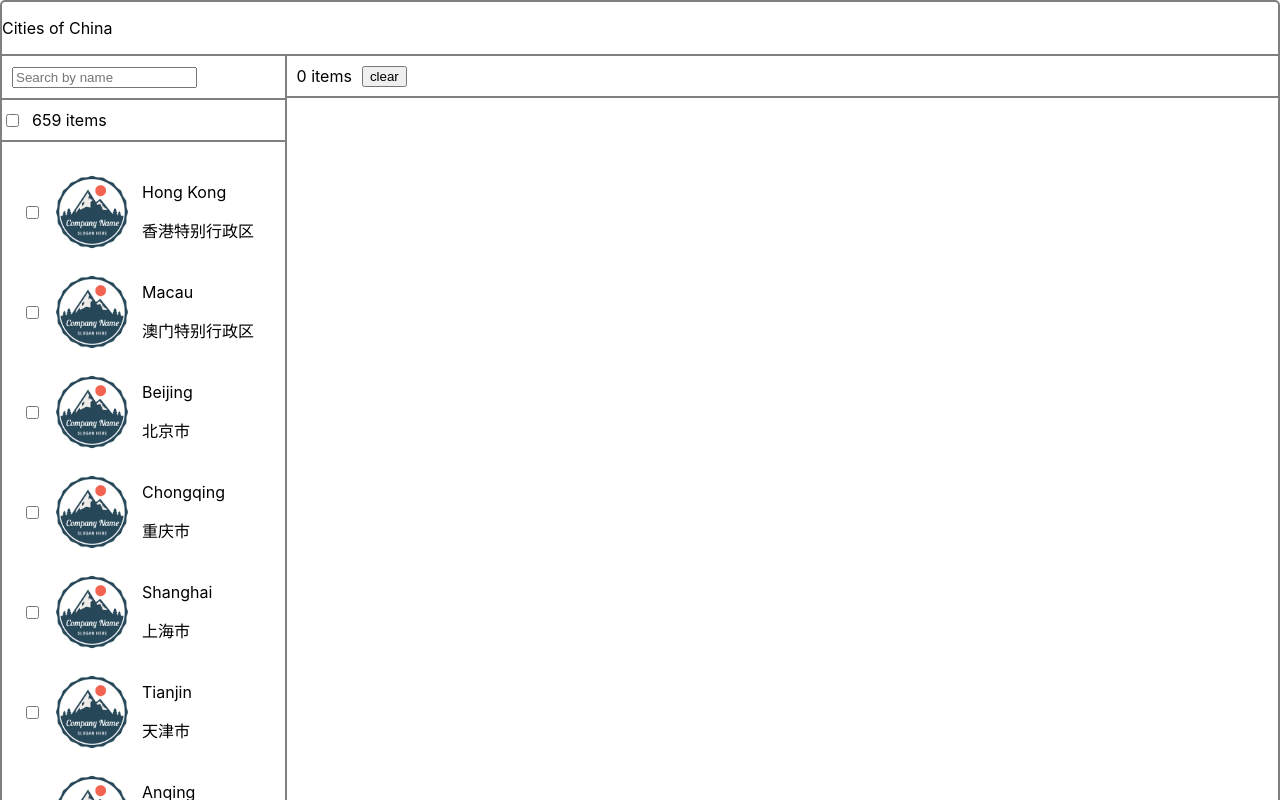
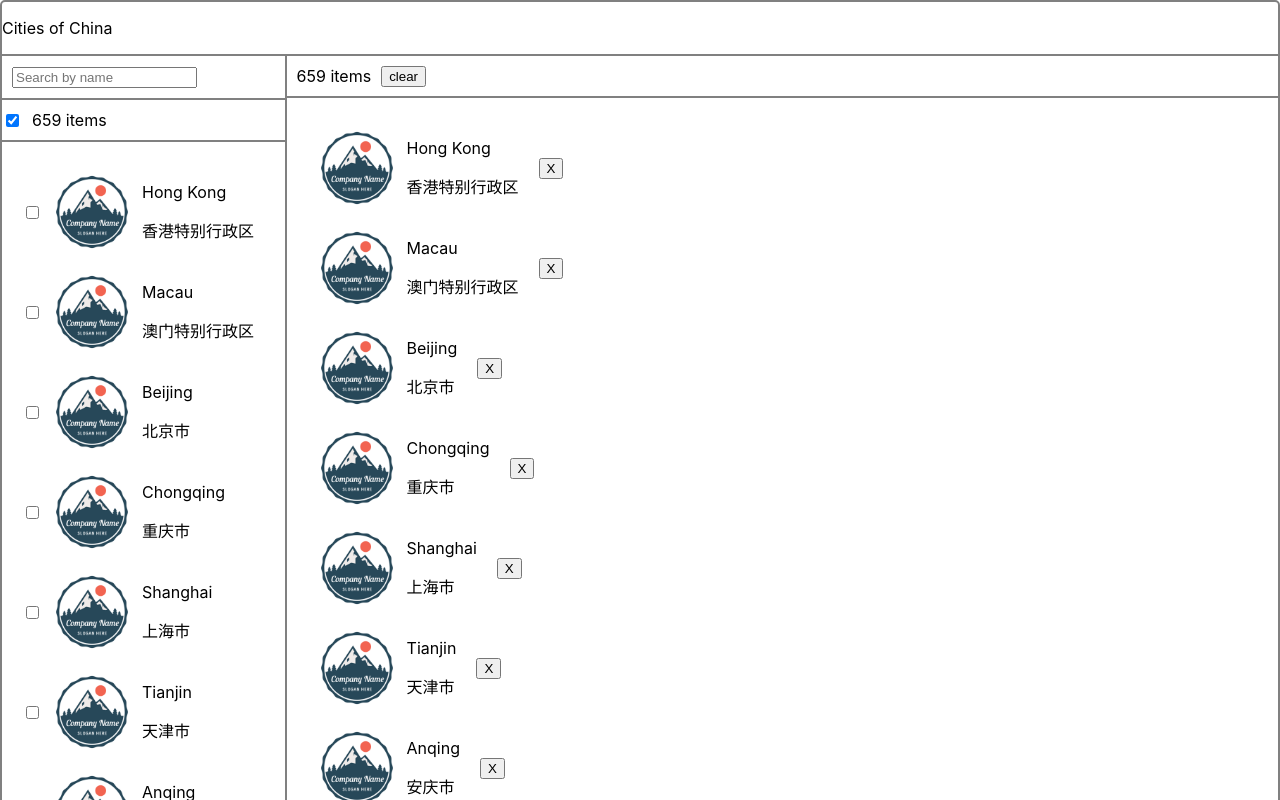
Before and after one commit to cgonzaru/cities-china, a React (Create React App) app: page / in a window 1280 px wide. Both pictures are taken after a click on the checkbox 12 px from the left and 120 px from the top of the page. Shown: the top 800 px of the page. Built offline with nearby package versions, Linux system fonts and the light colour scheme.

Commit message:
added getAllSelected

```diff
--- a/src/App.js
+++ b/src/App.js
@@ -24,6 +24,7 @@ class App extends React.Component {
     this.getSelected = this.getSelected.bind(this);
     this.closeSelected = this.closeSelected.bind(this);
     this.clearAllSelected = this.clearAllSelected.bind(this);
+    this.getAllSelected = this.getAllSelected.bind(this);
   }
 
   getUserInput(event) {
@@ -44,17 +45,38 @@ class App extends React.Component {
       if (result < 0) {
         newSelected.push(futureSelected);
         return {
-          selected: newSelected
+          selected: newSelected,
         }
       } else {
         newSelected.splice(result, 1);
         return {
           selected: newSelected,
-          allSelected: false
+          allSelected: false,
         }
       }
 
     });
+  }
+
+  getAllSelected() {
+    if (this.state.allSelected === true) {
+      this.setState({
+        selected: [],
+        allSelected: false
+      });
+    } else {
+      const allCities = [];
+      for (let item of this.state.cities.filter((item => {
+        return item.name.toUpperCase().includes(this.state.userInput.toUpperCase())
+      }))) {
+        allCities.push(item);
+      }
+      this.setState({
+        selected: allCities,
+        allSelected: true
+      });
+
+    }
   }
 
   closeSelected(event) {
@@ -75,7 +97,8 @@ class App extends React.Component {
 
   clearAllSelected() {
     this.setState({
-      selected: []
+      selected: [],
+      allSelected: false
     });
   }
 
@@ -95,6 +118,8 @@ class App extends React.Component {
               userInput={this.state.userInput}
               getSelected={this.getSelected}
               allSelected={this.state.allSelected}
+              isChecked={this.state.isChecked}
+              getAllSelected={this.getAllSelected}
             />
 
           </div>
--- a/src/components/CitiesList.js
+++ b/src/components/CitiesList.js
@@ -5,7 +5,7 @@ import PropTypes from 'prop-types';
 
 const CitiesList = props => {
 
-	const { cities, userInput, getSelected, allSelected } = props;
+	const { cities, userInput, getSelected, allSelected, isChecked, getAllSelected } = props;
 
 	const filteredCities = cities
 		.filter(city => {
@@ -15,14 +15,14 @@ const CitiesList = props => {
 	return (
 		<div className="containerList">
 			<div className="totItems">
-				<input type="checkbox" className="checkItems" checked={allSelected === true}/>
+				<input type="checkbox" className="checkItems" onClick={getAllSelected} checked={allSelected === true}/>
 				<p className="items">{filteredCities.length} items</p>
 			</div>
 			<ul className="cities-list">
 				{filteredCities
-					.map((city, index) => {
+					.map(city => {
 						return (
-							<li className="cities-item" key={index} >
+							<li className="cities-item" key={city.id} >
 								<input type="checkbox" className="myCheck" onClick={getSelected} value={city.id} />
 								<img src={mountain} alt="mountain" className="logo" />
 								<div className="names">
--- a/src/components/SelList.js
+++ b/src/components/SelList.js
@@ -9,9 +9,9 @@ const SelList = props => {
 		<div className="selList">
 			<ul className="cities-list">
 				{selected
-					.map((city, index) => {
+					.map(city => {
 						return (
-							<li className="cities-item" key={index} >
+							<li className="cities-item" key={city.id} >
 								<img src={mountain} alt="mountain" className="logo" />
 								<div className="names">
 									<p className="city-name">{city.name}</p>
```
